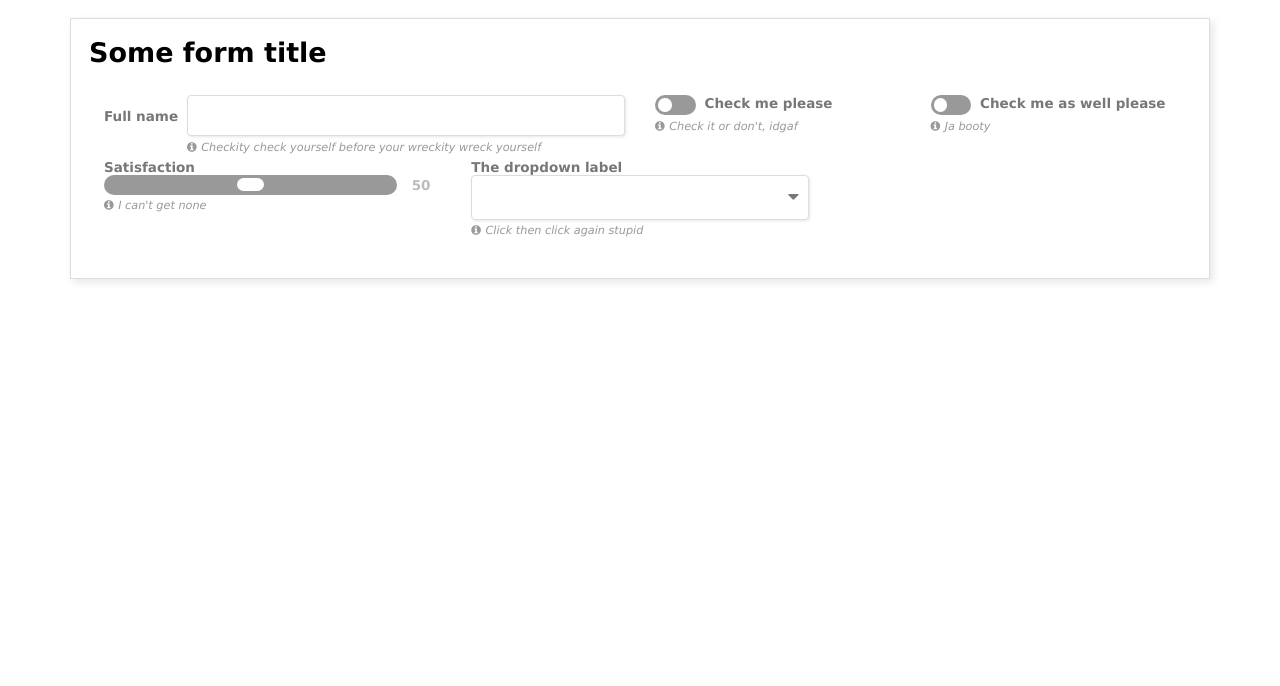
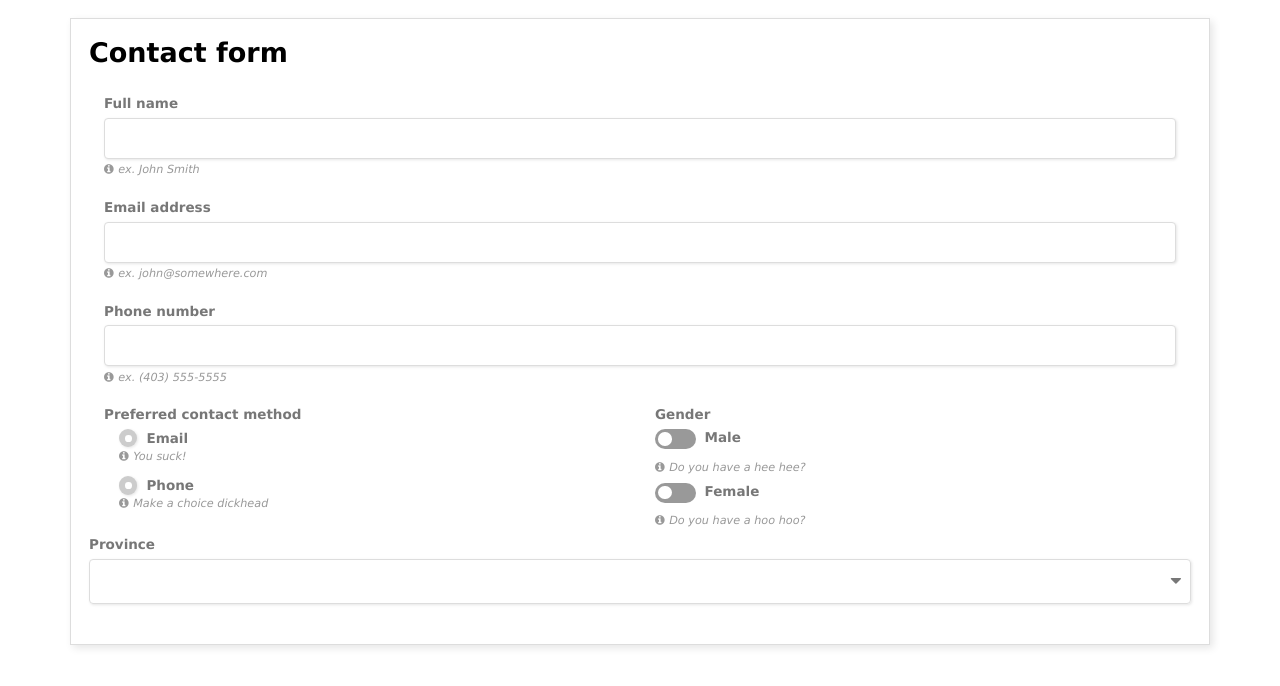
Before and after one commit to jimmyjames88/vueforms, a Vue app: page / in a window 1280 px wide. Shown: the top 686 px of the page. Built offline with nearby package versions, Linux system fonts and the light colour scheme.

Commit message:
descriptive commit message here

```diff
--- a/src/App.vue
+++ b/src/App.vue
@@ -27,93 +27,146 @@ export default {
         Slider
     },
 
+    methods: {
+        revealField(id) {
+            document.getElementById(id).classList.remove('concealed');
+        }
+    },
+
     data() {
         return {
             form:  {
-                title: 'Some form title',
+                title: 'Contact form',
                 attributes: {
                     method: '',
                     action: '',
                     enctype: ''
                 },
                 fields: [
+                    // full name
                     {
                         fieldType: Textfield,
                         field: {
+                            columns: 12,
                             label: 'Full name',
-                            name: 'fullname',
-                            help: 'Checkity check yourself before your wreckity wreck yourself',
-                            columns: 6,
-                            inline: true,
+                            help: 'ex. John Smith'
+                        }
+                    },
 
+                    // email
+                    {
+                        fieldType: Textfield,
+                        field: {
+                            columns: 12,
+                            label: 'Email address',
+                            help: 'ex. john@somewhere.com',
                             validation: {
                                 front: {
                                     email: true
                                 }
                             }
-                        }
+                        },
+
                     },
 
+                    // phone
                     {
-                        fieldType: Checkbox,
+                        fieldType: Textfield,
                         field: {
-                            id: 'cb1',
-                            columns: 3,
-                            label: 'Check me please',
-                            help: 'Check it or don\'t, idgaf'
-                        }
-                    },
-
-                    {
-                        fieldType: Checkbox,
-                        field: {
-                            id: 'cb2',
-                            columns: 3,
-                            label: 'Check me as well please',
-                            help: 'Ja booty',
-
-                            events: {
-                                checked() {
-                                    alert('Ja checked de bootay')
-                                },
-
-                                unchecked() {
-                                    alert('Nein booty...NEIN')
+                            columns: 12,
+                            label: 'Phone number',
+                            help: 'ex. (403) 555-5555',
+                            validation: {
+                                front: {
+                                    max: 20
                                 }
                             }
                         }
                     },
 
+                    // prefered contact method
                     {
-                        fieldType: Slider,
-                        field: {
-                            label: 'Satisfaction',
-                            range: [0, 100],
-                            help: 'I can\'t get none',
-                            columns: 4
+                        fieldType: RadioButtonGroup,
+                        group: {
+                            label: 'Preferred contact method',
+                            columns: 6,
+                            fields: [
+                                {
+                                    columns: 6,
+                                    id: 'contact_method1',
+                                    name: 'contact_method',
+                                    label: 'Email',
+                                    help: 'You suck!',
+                                    attributes: {
+                                        value: 'email'
+                                    }
+                                },
+                                {
+                                    columns: 6,
+                                    id: 'contact_method2',
+                                    name: 'contact_method',
+                                    label: 'Phone',
+                                    help: 'Make a choice dickhead',
+                                    attributes: {
+                                        value: 'phone'
+                                    }
+
+                                }
+                            ]
+
                         }
                     },
 
+                    // gender
+                    {
+                        fieldType: CheckboxGroup,
+                        group: {
+                            label: 'Gender',
+                            columns: 6,
+                            fields: [
+                                {
+                                    label: 'Male',
+                                    id: 'gender-male',
+                                    name: 'gender',
+                                    value: 'Male',
+                                    help: 'Do you have a hee hee?'
+                                },
+                                {
+                                    label: 'Female',
+                                    id: 'gender-female',
+                                    name: 'gender',
+                                    value: 'Female',
+                                    help: 'Do you have a hoo hoo?'
+                                }
+                            ]
+                        }
+                    },
+
+                    // province
                     {
                         fieldType: Dropdown,
                         field: {
-                            label: 'The dropdown label',
-                            name: 'somedropdown',
-                            id: 'somedropdown',
-                            help: 'Click then click again stupid',
-                            columns: 4,
-                            attributes: {
-                                placeholder: 'Select a province that matters'
-                            },
+                            label: 'Province',
                             options: [
-                                { value: 'ab', label: 'Alberta'},
-                                { value: 'bc', label: 'British Columbia' },
-                                { value: 'mb', label: 'Manitoba' },
-                                { value: 'sk', label: 'Saskatchewan'}
+                                {
+                                    value: 'ab',
+                                    label: 'Alberta',
+                                    reveals: 'HiddenTest'
+                                }
                             ]
                         }
+                    },
+
+                    // HiddenTest
+                    {
+                        fieldType: Checkbox,
+                        field: {
+                            concealed: true,
+                            id: 'HiddenTest',
+                            label: 'Country',
+                            help: 'YOLO!'
+                        }
                     }
-
                 ]
             }
         }
@@ -133,6 +186,10 @@ html {
     font-family: Verdana, sans-serif;
 }
 
+.concealed {
+    display: none;
+}
+
 .row {
     display: flex;
     flex-wrap: wrap;
@@ -143,6 +200,7 @@ label {
 	font-size: 0.75rem;
 	font-weight: bold;
 	color: #777;
+    margin-bottom: 0.5em;
 }
 
 .help {
--- a/src/assets/Base.js
+++ b/src/assets/Base.js
@@ -14,6 +14,13 @@ export default {
 
 			return null;
 			//return 'col-12';
+		},
+
+		concealedClass() {
+			if(this.field && this.field.concealed)
+				return 'concealed'
+
+			return null
 		}
 	},
 
@@ -42,6 +49,13 @@ export default {
 			this.callFieldEvent('unchecked');
 		},
 
+		baseOptionSelected(selectedEvent) {
+			selectedEvent();
+		},
+		baseOptionDeselected(deselectedEvent) {
+			deselectedEvent();
+		},
+
 		baseChange() {
 			if(this.value)
 				this.baseChecked()
@@ -49,6 +63,14 @@ export default {
 				this.baseUnchecked()
 
 			this.callFieldEvent('change');
+		},
+
+		baseRevealField(id) {
+			document.getElementById(id).classList.add('show')
+		},
+
+		baseConcealField(id) {
+			document.getElementById(id).classList.remove('show')
 		}
 	}
 }
--- a/src/assets/ValidationMixin.js
+++ b/src/assets/ValidationMixin.js
@@ -19,7 +19,9 @@ export default {
         },
 
         validate() {
-            console.log(this.field.validation)
+            if(! this.field.validation)
+                return false;
+
             for(let key in this.field.validation.front)  {
                 this.dataKey = key;
 
--- a/src/components/Checkbox.vue
+++ b/src/components/Checkbox.vue
@@ -1,5 +1,5 @@
 <template>
-	<div class="checkbox" :class="[columnsClass, { 'inline': field.inline }]">
+	<div class="checkbox" :class="[columnsClass, concealedClass, { 'inline': field.inline }]" :id="field.id">
 		<div class="checkbox-wrapper">
 			<input
 				type="checkbox"
@@ -18,7 +18,7 @@
 			<label v-if="field.label" :for="field.id">{{ field.label }}</label>
 			<div class="error" v-if="error && value">{{ error }}</div>
 		</div>
-        <div class="help" v-if="!error || (!value && field.help)">{{ field.help }}</div>
+        <div class="help" v-if="(!error && field.help) || (!value && field.help)">{{ field.help }}</div>
 	</div>
 </template>
 
--- a/src/components/CheckboxGroup.vue
+++ b/src/components/CheckboxGroup.vue
@@ -1,5 +1,6 @@
 <template>
 	<div class="checkbox-group" :class="[columnsClass, { 'inline' : group.inline }]">
+		<label v-if="group.label">{{ group.label }}</label>
 		<Checkbox v-for="(field, index) in group.fields" :field="field" />
 	</div>
 </template>
--- a/src/components/Dropdown.vue
+++ b/src/components/Dropdown.vue
@@ -1,9 +1,9 @@
 <template>
-    <div class="dropdown" :class="[columnsClass, { 'inline': field.inline }]">
+    <div class="dropdown" :class="[columnsClass, concealedClass, { 'inline': field.inline }]">
         <label v-if="field.label">{{ field.label }}</label>
         <div class="dropdown-wrapper">
             <select v-model="value" v-bind="field.attributes">
-                <option v-if="field.attributes.placeholder">{{ field.attributes.placeholder }}</option>
+                <option v-if="field.attributes && field.attributes.placeholder">{{ field.attributes.placeholder }}</option>
                 <option v-for="option in field.options" :key="option.value" value="option.value">{{ option.label }}</option>
             </select>
             <div class="select-menu" @click="toggleDropdown" @keydown="keySelection" tabindex="0" ref="selectOverlay">
@@ -51,9 +51,24 @@ export default {
             this.dropdownOpen = !this.dropdownOpen;
         },
         makeSelection(index) {
+            if(this.indexValue === index) {
+                this.$refs['selectOverlay'].focus();
+                this.dropdownOpen = false;
+                return false;
+            }
+
+            if(this.indexValue !== null && this.field.options[this.indexValue].events && this.field.options[this.indexValue].events.deselected)
+                this.baseOptionDeselected(this.field.options[this.indexValue].events.deselected);
+
             this.indexValue = index;
             this.dropdownOpen = false;
             this.$refs['selectOverlay'].focus();
+
+            if(index !== null && this.field.options[index].events && this.field.options[index].events.selected)
+                this.baseOptionSelected(this.field.options[index].events.selected);
+
+            if(index !== null && this.field.options[index].reveals)
+                document.getElementById(this.field.options[index].reveals).classList.remove('concealed')
         },
         keySelection(event) {
             let fieldLength = this.field.options.length;
@@ -170,6 +185,11 @@ export default {
             &:hover {
                 background-color: #f3f3f3;
             }
+
+            &:active {
+                background-color: #89ce89;
+                color: #FFF;
+            }
         }
     }
 
--- a/src/components/RadioButton.vue
+++ b/src/components/RadioButton.vue
@@ -1,5 +1,6 @@
 <template>
 	<div class="radio-button" :class="columnsClass">
+		<div>
 			<input
 				type="radio"
 				:name="field.name || field.id"
@@ -11,6 +12,9 @@
 				<div class="switch"></div>
 			</label>
 			<label v-if="field.label" :for="field.id">{{ field.label }}</label>
+		</div>
+		<div v-if="field.help" class="help small">{{ field.help }}</div>
+
 	</div>
 </template>
 
@@ -40,10 +44,16 @@ export default {
 
 <style lang="scss">
 .radio-button {
+	margin-bottom: 0.75em;
+
+	> div:first-child {
 		display: flex;
 		align-items: center;
+		margin-bottom: -0.5em;
+	}
 
-	> input[type='radio'] {
+
+	input[type='radio'] {
 		position: absolute;
 		width: 0;
 		height: 0;
@@ -77,7 +87,7 @@ export default {
 		}
 	}
 
-	> input[type='radio']:checked {
+	input[type='radio']:checked {
 		+ .radio-button-wrapper {
 			background-color: #89ce89;
 			justify-content: flex-end;
--- a/src/components/RadioButtonGroup.vue
+++ b/src/components/RadioButtonGroup.vue
@@ -1,5 +1,6 @@
 <template>
 	<div class="radio-button-group" :class="columnsClass">
+		<label v-if="group.label">{{ group.label }}</label>
 		<RadioButton v-for="(field, index) in group.fields" :field="field" />
 	</div>
 </template>
--- a/src/components/Textfield.vue
+++ b/src/components/Textfield.vue
@@ -15,7 +15,7 @@
                 <i class="fa fa-check" v-show="!error && value"></i>
             </div>
             <div class="error" v-if="error && value">{{ error }}</div>
-            <div class="help" v-if="!error || (!value && field.help)">{{ field.help }}</div>
+            <div class="help" v-if="(!error && field.help) || (!value && field.help)">{{ field.help }}</div>
         </div>
     </div>
 </template>
```
Also changed, not shown: src/forms/form.js (added, +98 -0 lines). Lines whose indentation alone changed are shown as unchanged.
